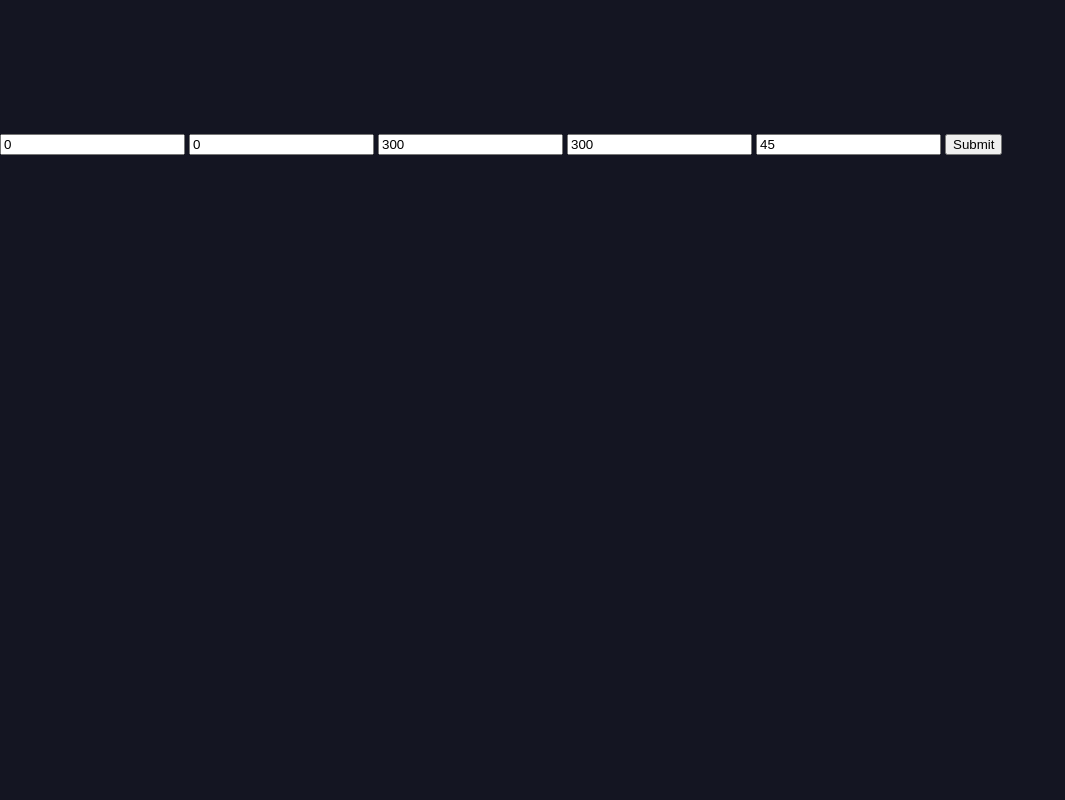
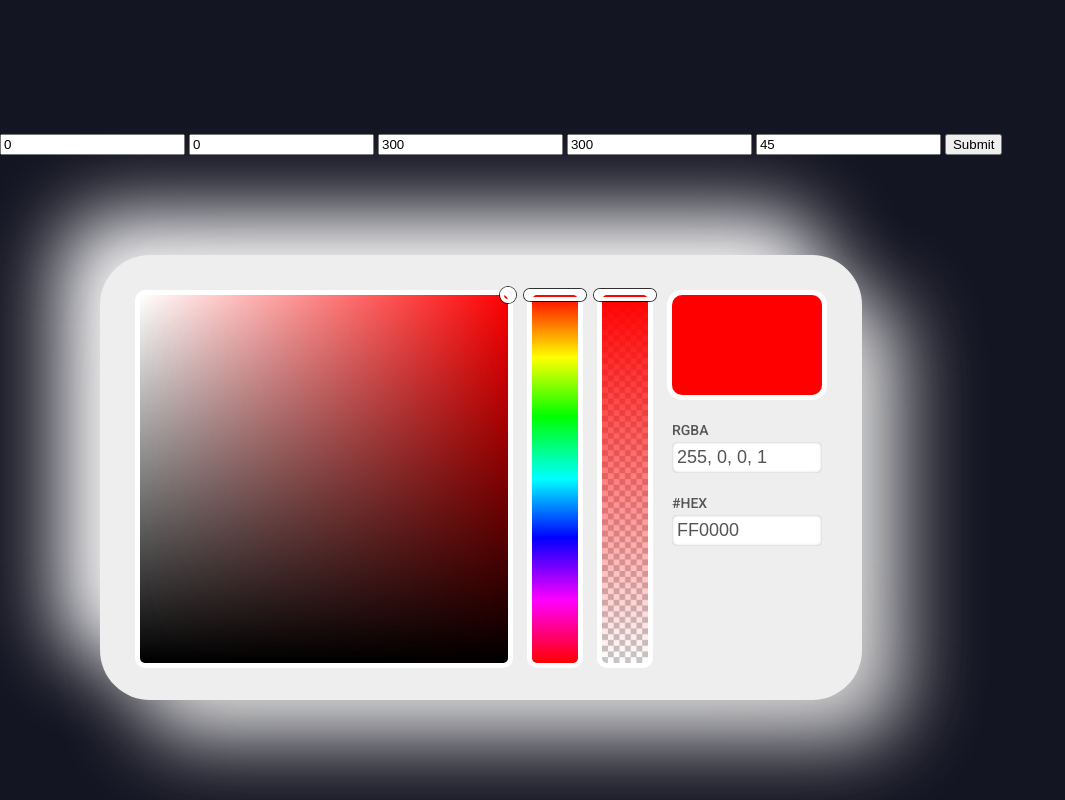
Before and after one commit to OscarQvarford/CanvasGradient, a website: page public/index.html in a window 1280 px wide. Shown: the part 927-1727 px from the top of the page, without its empty margins (0-1065 px from the left). Drawn offline with Linux system fonts and the light colour scheme.

Commit message:
file reorganization, no major changes

```diff
--- a/public/css/color-picker.css
+++ b/public/css/color-picker.css
@@ -13,7 +13,7 @@
 }
 
 #color-picker {
-  visibility: hidden;
+  visibility: visible;
   position: relative;
   display: inline-block;
   margin: 100px;
@@ -134,7 +134,6 @@
   -moz-box-shadow: inset 0px 0px 3px 0px rgba(0,0,0,0.3);
   box-shadow: inset 0px 0px 3px 0px rgba(0,0,0,0.3);
 
-  font-family: 'Roboto', sans-serif;
   font-size: 18px;
   color: #555555;
 }
@@ -142,7 +141,6 @@
 .picker-input-label {
   margin: 0;
 
-  font-family: 'Roboto', sans-serif;
   font-size: 14px;
   color: #555555;
 }
--- a/public/css/main.css
+++ b/public/css/main.css
@@ -1,5 +1,8 @@
 body {
+  margin: 0;
+
   background-color: #141522;
+  font-family: 'Roboto', sans-serif;
 }
 
 #nav {
--- a/public/library/canvas_gradient.js
+++ b/public/library/canvas_gradient.js
@@ -1,9 +1,5 @@
 /**
  * @author Oscar Qvarford <oscar.qvarford@gmail.com>
- * @copyright Oscar Qvarford 2020
- * @license
- * https://opensource.org/licenses/MIT
- *
  *
  * Returns values to use for creating a gradient in JavaScript Canvas
  *
--- a/public/library/canvas_gradient_min.js
+++ b/public/library/canvas_gradient_min.js
@@ -1,6 +1 @@
-/**
- * @copyright Oscar Qvarford 2020
- * @license
- * https://opensource.org/licenses/MIT
- */
 function canvasGradient(t,n,a,o,r){function s(t){return t*(Math.PI/180)}const h=function(t,n,a){a=Math.floor(a/45)%2==0?a%90:Math.abs(a-(a+90-a%90));const o=Math.tan(s(a))*n,r=t-o,h=Math.sin(s(a))*r,M=Math.sin(s(a))*h,c=Math.cos(s(90-a))*h;return posY=n+c,posX=o+M,{x:posX,y:posY}}(a,o,r),M=new Array(4).fill(0),c=Math.floor(r/45);return c%2==0?(M[c/2]=h.x,M[(3+c/2)%4]=h.y):(M[(c-1)/2]=h.y,M[(3+(c-1)/2)%4]=h.x),M[0]+=t,M[2]+=t,M[1]+=n,M[3]+=n,M}
```
Also changed, not shown: public/js/color_picker.js (+0 -167 lines), public/css/showcase.css (line endings or trailing spaces), public/index.html (line endings or trailing spaces), public/js/showcase.js (line endings or trailing spaces).
